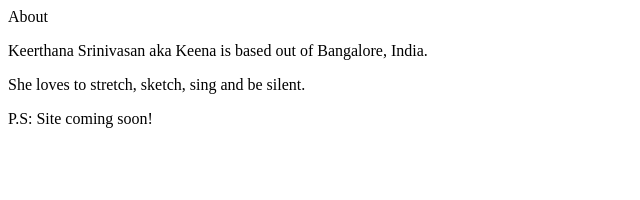
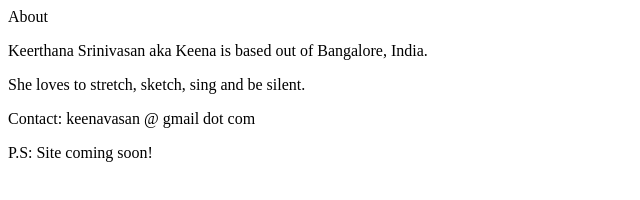
Before and after one commit to keenavasan/keena.in, a plain HTML site: page index.html in a window 1280 px wide. Shown: the whole page, without its empty margins (0-640 px from the left). Drawn offline with Linux system fonts and the light colour scheme.

Commit message:
Update index.html

```diff
--- a/index.html
+++ b/index.html
@@ -9,6 +9,7 @@
     <p>
       She loves to stretch, sketch, sing and be silent.
     </p>
+    <p>Contact: keenavasan @ gmail dot com</p>
     <p>P.S: Site coming soon!</p
   </body>
 </html>
```
